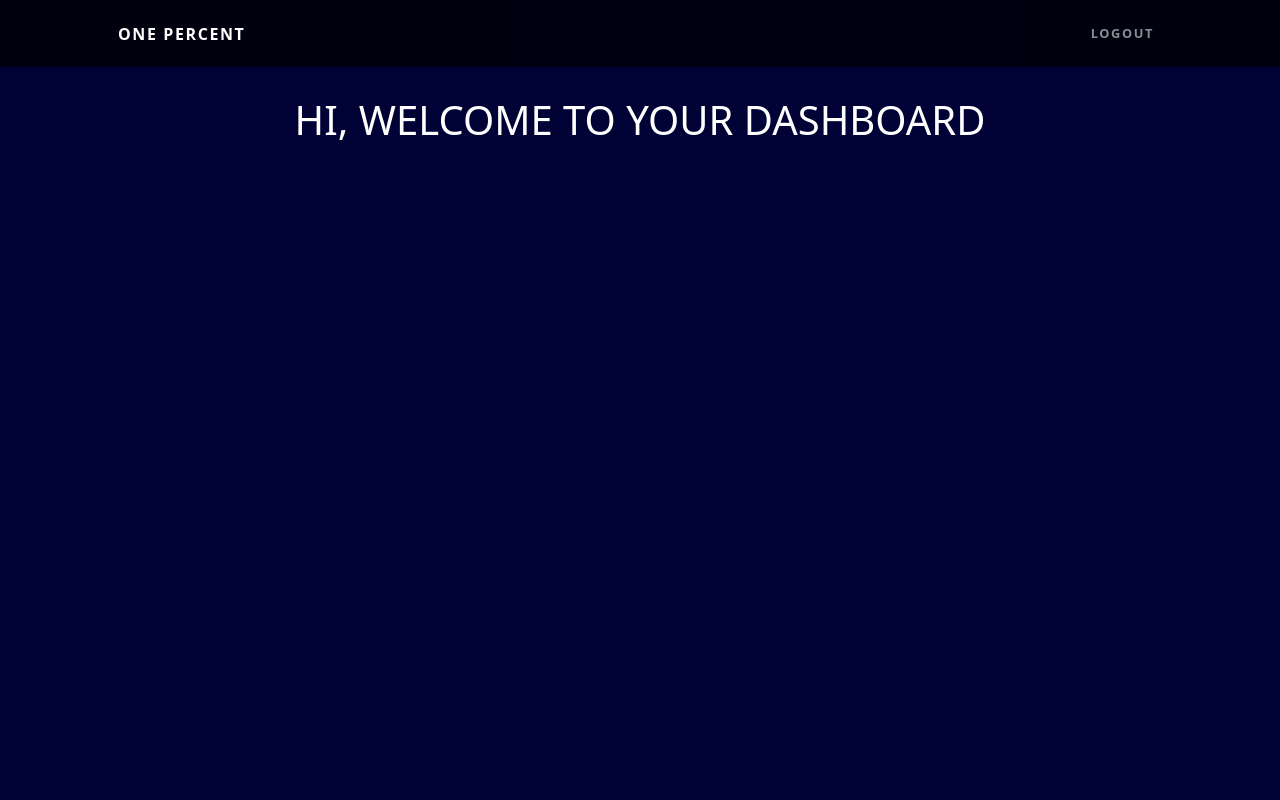
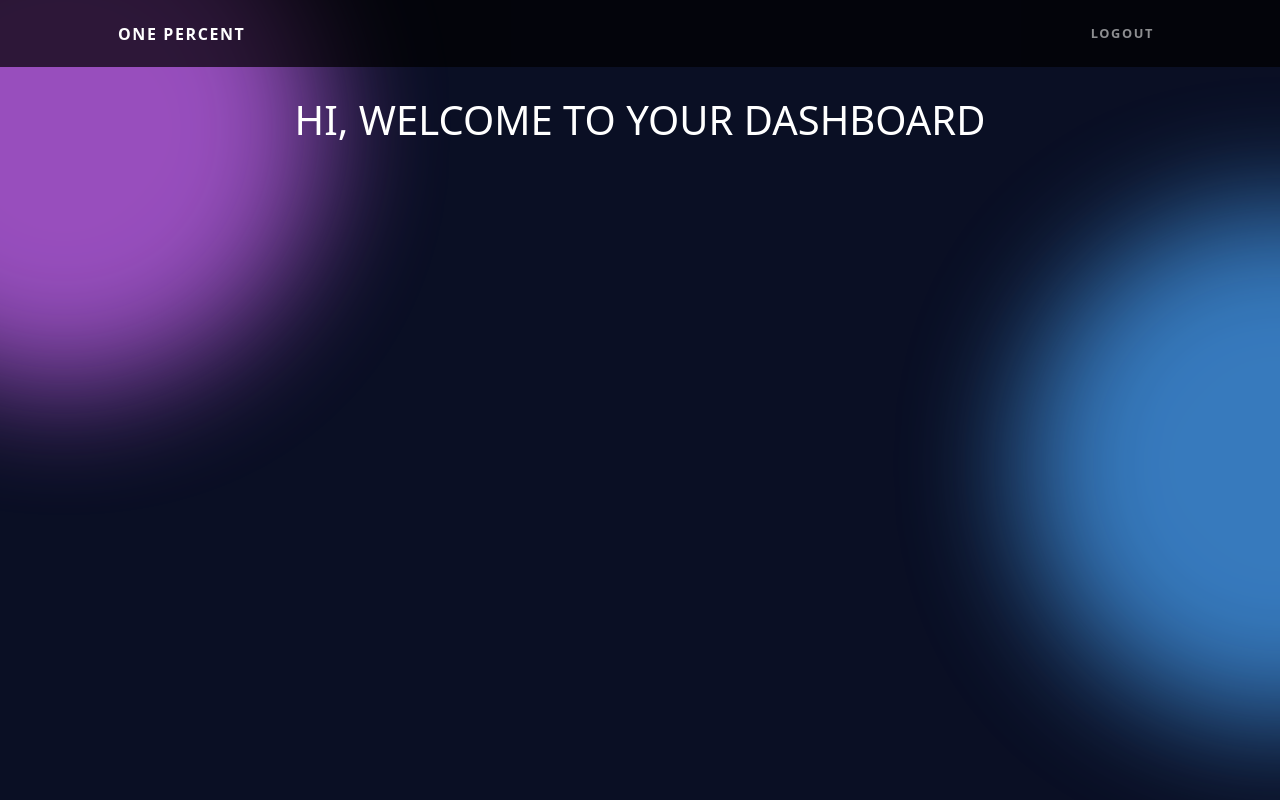
Before and after one commit to AlexThoma5/one_percent, a Django app: page / in a window 1280 px wide. Run offline with Django 4.2, Linux system fonts and the light colour scheme; the visitor is signed in with stand-in values (Sample User, id 1); data that the repository does not hold is empty; some libraries are stand-ins or nearby versions.

Commit message:
Add glowing background to base.html and style.css, create pulse effect using CSS Animations

```diff
--- a/static/css/style.css
+++ b/static/css/style.css
@@ -1,7 +1,55 @@
-/* Base.html styles */
+/* CSS Variables */
+:root {
+    --primary-font: ;
+    --secondary-font: ;
+    --background-color: #0a0f24;
+    --primary-color: ;
+    --hightlight-color: ;
+    --secondary-highlight-color: ;
+}
+
+/* -------------- Base.html styles -------------- */
+
+/* Custom glow background */
 
 body {
-  background-color: #000235;
+  background-color: var(--background-color);
+  position: relative;
+  color: white;
+}
+
+.background {
+  position: fixed;
+  inset: 0;
+  overflow: hidden;
+  z-index: -1;
+}
+
+.glow {
+  position: absolute;
+  width: 40vw;
+  height: 40vw;
+  border-radius: 50%;
+  filter: blur(60px);
+  opacity: 0.7;
+  animation: pulse 7s ease-in-out infinite;
+}
+
+.glow-blue {
+  background: #4aa8ff;
+  right: -20vw;
+  bottom: 10vh;
+}
+
+.glow-pink {
+  background: #d46aff;
+  top: -10vw;
+  left: -15vw;
+}
+
+@keyframes pulse {
+  0%, 100% { transform: scale(1); opacity: 0.7;}
+  50% { transform: scale(1.4); opacity: 0.9;}
 }
 
 /* Notification styles */
@@ -59,7 +107,7 @@ body {
   font-size: 0.8rem;
 }
 
-/* Dashboard.html styles */
+/* -------------- Dashboard.html styles -------------- */
 
 .welcome {
   text-transform: uppercase;
@@ -83,7 +131,7 @@ body {
   text-decoration: none;
 }
 
-/* Category_detail pages */
+/* -------------- Category_detail pages -------------- */
 
 .log-title {
   color: #006eff;
--- a/templates/base.html
+++ b/templates/base.html
@@ -20,6 +20,11 @@
     <title>One Percent</title>
   </head>
   <body class="d-flex flex-column h-100">
+    <!-- Background -->
+    <div class="background">
+      <div class="glow glow-pink"></div>
+      <div class="glow glow-blue"></div>
+    </div>
     <!-- Navigation-->
     <nav class="navbar navbar-expand-lg navbar-dark navbar-custom fixed-top">
       <div class="container px-5">
```
